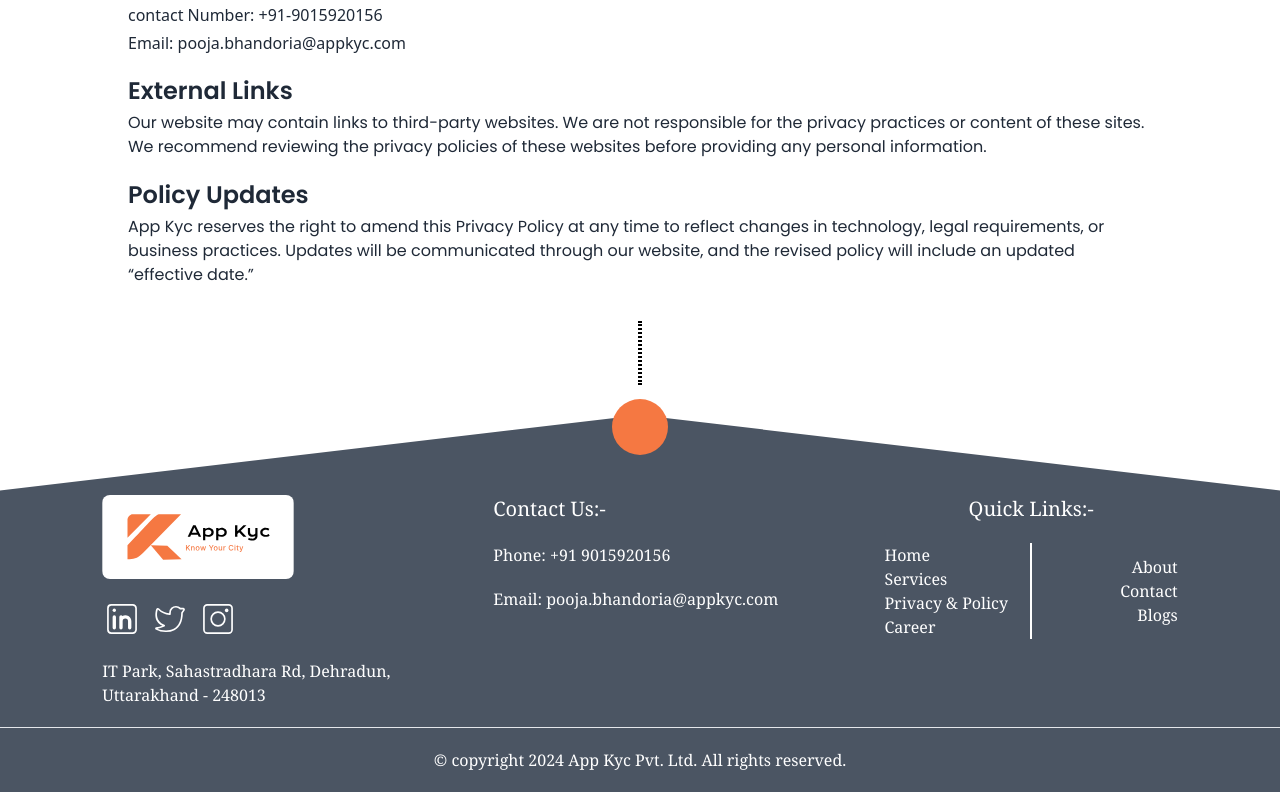
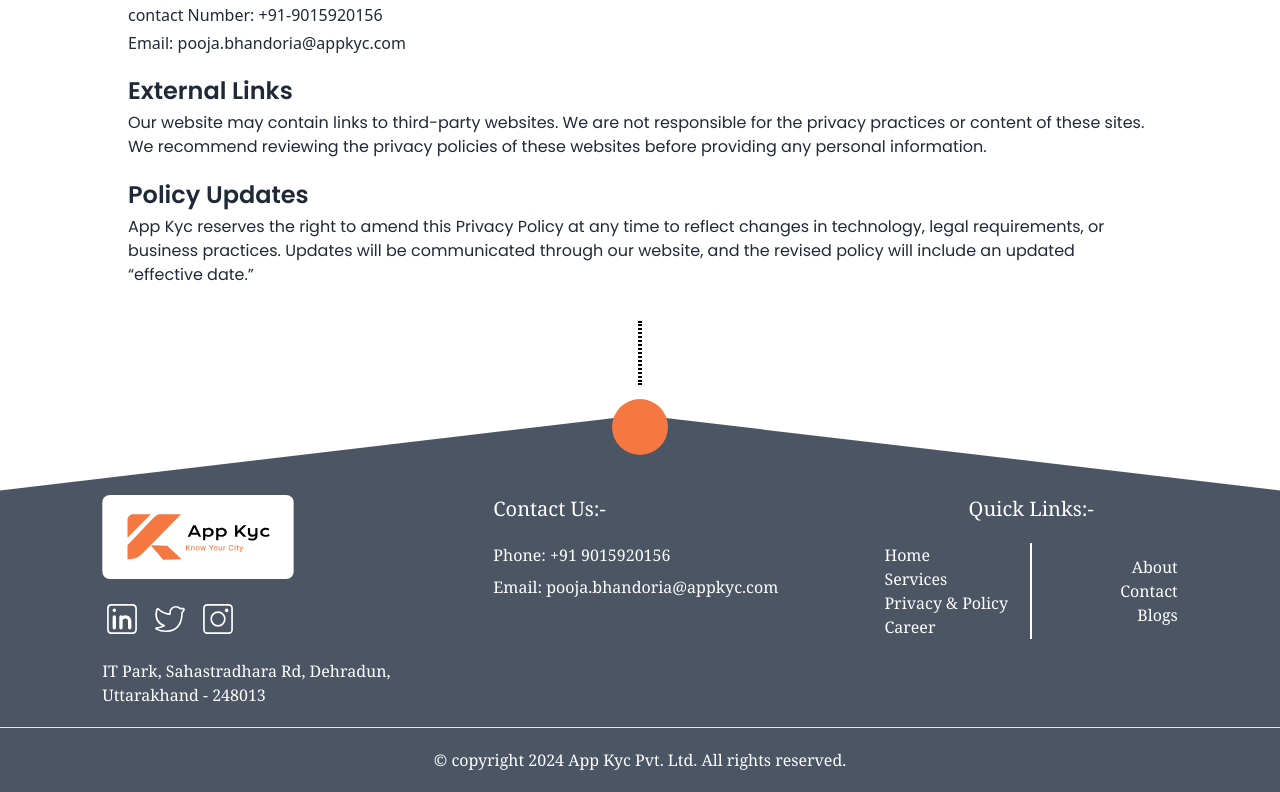
Before and after one commit to Av-Akshay/appKyc, a React (Vite) app: page /privacy in a window 1280 px wide. Shown: the part 1175-1967 px from the top of the page. Built offline with nearby package versions, Linux system fonts and the light colour scheme.

Commit message:
refactore code in footer component

```diff
--- a/src/components/Footer.jsx
+++ b/src/components/Footer.jsx
@@ -48,8 +48,10 @@ const Footer = () => {
           </div>
           <div className=" w-[25%] flex flex-col  gap-5  max-lg:w-full max-sm:w-full max-sm:items-center max-sm:gap-2">
             <h1 className="text-xl"> Contact Us:- </h1>
-            <span>Phone: +91 9015920156</span>
-            <span>Email: pooja.bhandoria@appkyc.com</span>
+            <div className="w-full flex flex-col gap-2 max-sm:gap-1 max-sm:items-center">
+              <span>Phone: +91 9015920156</span>
+              <span>Email: pooja.bhandoria@appkyc.com</span>
+            </div>
           </div>
           <div className="w-[25%] flex flex-col items-center gap-5  max-lg:w-full max-sm:w-full max-sm:items-center max-sm:gap-2">
             <h1 className="text-xl"> Quick Links:- </h1>
```
